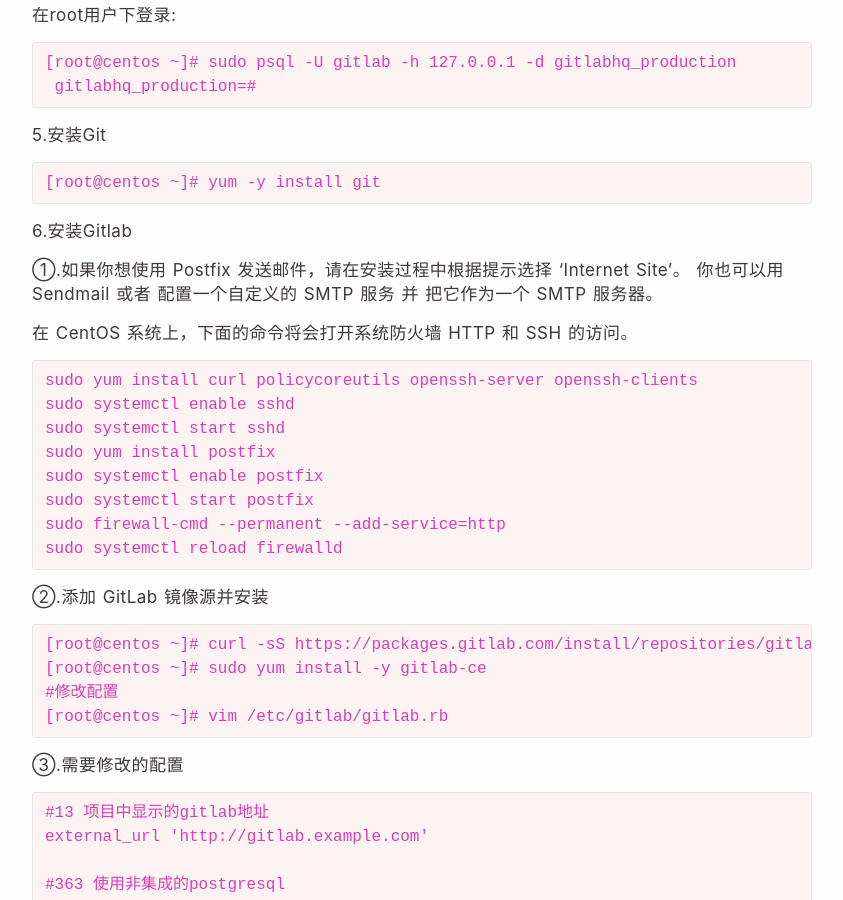
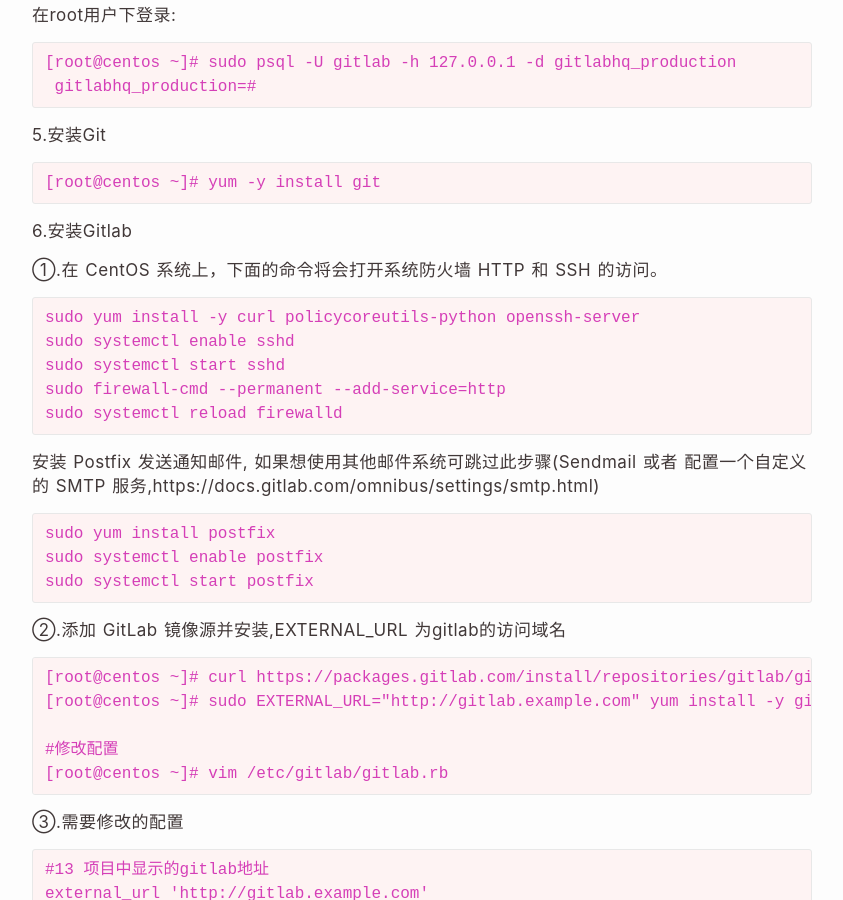
Before and after one commit to Flyonsnow/flyonsnow.github.io, a Jekyll site: the page built from _posts/2017-8-16-14-install_gitlab.md, in a window 1280 px wide and 900 px high, scrolled down 3947 px. Shown: the whole window, without its empty margins (218-1061 px from the left). Built offline with Jekyll 4.4.1, drawn with Linux system fonts in a browser that asks for light colours; nearby versions of some CDN libraries; comment, search, counter and statistics services are not loaded.

Commit message:
安装gitlab时, yum源配置

```diff
--- a/_posts/2017-8-16-14-install_gitlab.md
+++ b/_posts/2017-8-16-14-install_gitlab.md
@@ -160,23 +160,25 @@
 
 6.安装Gitlab
 
-①.如果你想使用 Postfix 发送邮件，请在安装过程中根据提示选择 'Internet Site'。 你也可以用 Sendmail 或者 配置一个自定义的 SMTP 服务 并 把它作为一个 SMTP 服务器。
+①.在 CentOS 系统上，下面的命令将会打开系统防火墙 HTTP 和 SSH 的访问。
 
-在 CentOS 系统上，下面的命令将会打开系统防火墙 HTTP 和 SSH 的访问。
-
-    sudo yum install curl policycoreutils openssh-server openssh-clients
+    sudo yum install -y curl policycoreutils-python openssh-server
     sudo systemctl enable sshd
     sudo systemctl start sshd
+    sudo firewall-cmd --permanent --add-service=http
+    sudo systemctl reload firewalld
+
+   安装 Postfix 发送通知邮件, 如果想使用其他邮件系统可跳过此步骤(Sendmail 或者 配置一个自定义的 SMTP 服务,https://docs.gitlab.com/omnibus/settings/smtp.html)
+
     sudo yum install postfix
     sudo systemctl enable postfix
     sudo systemctl start postfix
-    sudo firewall-cmd --permanent --add-service=http
-    sudo systemctl reload firewalld
 
-②.添加 GitLab 镜像源并安装
+②.添加 GitLab 镜像源并安装,EXTERNAL_URL 为gitlab的访问域名
 
-    [root@centos ~]# curl -sS https://packages.gitlab.com/install/repositories/gitlab/gitlab-ce/script.rpm.sh | sudo bash
-    [root@centos ~]# sudo yum install -y gitlab-ce
+    [root@centos ~]# curl https://packages.gitlab.com/install/repositories/gitlab/gitlab-ee/script.rpm.sh | sudo bash
+    [root@centos ~]# sudo EXTERNAL_URL="http://gitlab.example.com" yum install -y gitlab-ee
+
     #修改配置
     [root@centos ~]# vim /etc/gitlab/gitlab.rb
 
```
